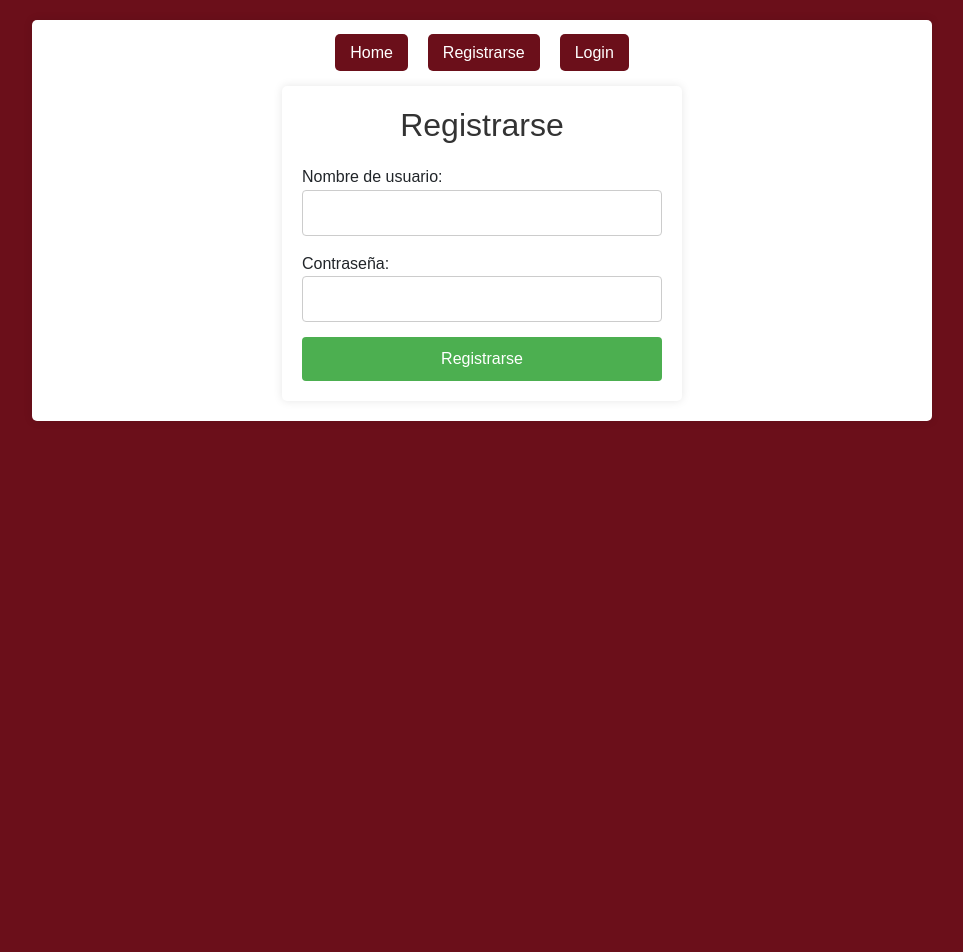
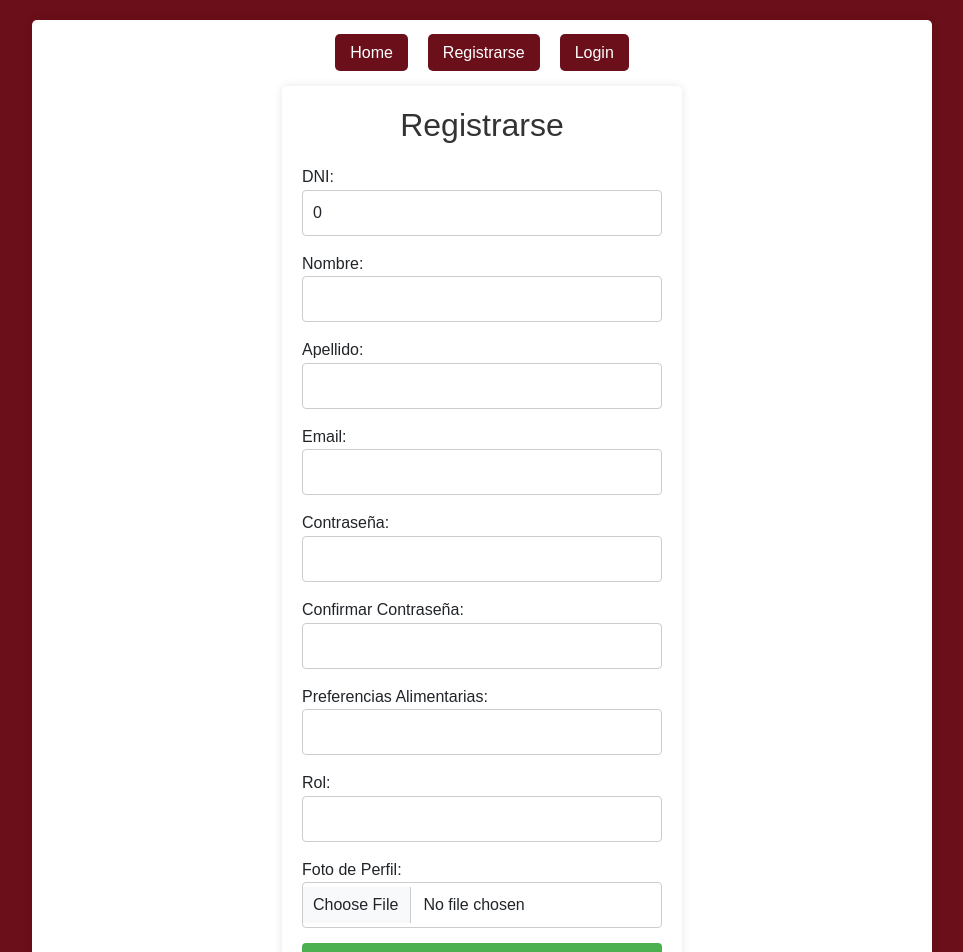
Before and after one commit to marceat/QueComemos, an Angular app in the folder src/Angular/: page /registro in a window 1280 px wide. Shown: the top 952 px of the page, without its empty margins (158-1121 px from the left). Before the commit the page ends 800 px from the top, so only its background shows below. Built offline with nearby package versions, Linux system fonts and the light colour scheme.

Commit message:
ajustes de registro

```diff
--- a/src/Angular/components/home/home.component.css
+++ b/src/Angular/components/home/home.component.css
@@ -0,0 +1,44 @@
+.container {
+    max-width: 400px;
+    margin: auto;
+    padding: 20px;
+    border-radius: 5px;
+    box-shadow: 0 0 10px rgba(0,0,0,0.1);
+    background-color: #fff;
+  }
+
+  h2 {
+    text-align: center;
+    margin-bottom: 20px;
+  }
+
+  .form-group {
+    margin-bottom: 15px;
+  }
+
+  .form-control {
+    width: 100%;
+    padding: 10px;
+    font-size: 16px;
+    border: 1px solid #ccc;
+    border-radius: 4px;
+    box-sizing: border-box;
+  }
+
+  .btn {
+    width: 100%;
+    padding: 10px;
+    font-size: 16px;
+    border: none;
+    border-radius: 4px;
+    cursor: pointer;
+  }
+
+  .btn-primary {
+    background-color: #4CAF50;
+    color: white;
+  }
+
+  .btn-primary:hover {
+    background-color: #45a049;
+  }
--- a/src/Angular/components/registro/registro.component.html
+++ b/src/Angular/components/registro/registro.component.html
@@ -2,13 +2,49 @@
   <h2>Registrarse</h2>
   <form (ngSubmit)="onSubmit()">
     <div class="form-group">
-      <label for="username">Nombre de usuario:</label>
-      <input type="text" id="username" [(ngModel)]="username" name="username" class="form-control" required>
+      <label for="dni">DNI:</label>
+      <input type="number" id="dni" [(ngModel)]="dni" name="dni" class="form-control" required>
+    </div>
+    <div class="form-group">
+      <label for="nombre">Nombre:</label>
+      <input type="text" id="nombre" [(ngModel)]="nombre" name="nombre" class="form-control" required>
+    </div>
+    <div class="form-group">
+      <label for="apellido">Apellido:</label>
+      <input type="text" id="apellido" [(ngModel)]="apellido" name="apellido" class="form-control" required>
+    </div>
+    <div class="form-group">
+      <label for="email">Email:</label>
+      <input type="email" id="email" [(ngModel)]="email" name="email" class="form-control" required>
     </div>
     <div class="form-group">
       <label for="password">Contraseña:</label>
       <input type="password" id="password" [(ngModel)]="password" name="password" class="form-control" required>
     </div>
+    <div class="form-group">
+      <label for="confirmPassword">Confirmar Contraseña:</label>
+      <input type="password" id="confirmPassword" [(ngModel)]="confirmPassword" name="confirmPassword" class="form-control" required>
+    </div>
+    <div class="form-group">
+      <label for="preferenciasAlimentarias">Preferencias Alimentarias:</label>
+      <select id="preferenciasAlimentarias" [(ngModel)]="preferenciasAlimentarias" name="preferenciasAlimentarias" class="form-control" required>
+        <option value="vegano">Vegano</option>
+        <option value="vegetariano">Vegetariano</option>
+        <option value="sin restricciones">Sin restricciones</option>
+      </select>
+    </div>
+    <div class="form-group">
+      <label for="rol">Rol:</label>
+      <select id="rol" [(ngModel)]="rol" name="rol" class="form-control" required>
+        <option value="usuario comun">Usuario Común</option>
+        <option value="administrador general">Administrador General</option>
+        <option value="responsable de turno">Responsable de Turno</option>
+      </select>
+    </div>
+    <div class="form-group">
+      <label for="fotoPerfil">Foto de Perfil:</label>
+      <input type="file" id="fotoPerfil" (change)="onFileSelected($event)" class="form-control">
+    </div>
     <button type="submit" class="btn btn-primary">Registrarse</button>
   </form>
 </div>
--- a/src/Angular/components/registro/registro.component.ts
+++ b/src/Angular/components/registro/registro.component.ts
@@ -1,24 +1,68 @@
 import { Component } from '@angular/core';
-import { HttpClientModule, HttpClient } from '@angular/common/http';
+import { HttpClient } from '@angular/common/http';
 import { Router } from '@angular/router';
-import { FormsModule } from '@angular/forms'; // debo importar FormsModule
+import { FormsModule } from '@angular/forms';
 
 @Component({
   selector: 'app-registro',
   standalone: true,
   templateUrl: './registro.component.html',
   styleUrls: ['./registro.component.css'],
-  imports: [HttpClientModule, FormsModule] // Incluir FormsModule acá
+  imports: [FormsModule]
 })
 export class RegistroComponent {
-  username: string = '';
+  dni: number = 0;
+  nombre: string = '';
+  apellido: string = '';
+  email: string = '';
   password: string = '';
+  confirmPassword: string = '';
+  preferenciasAlimentarias: string = '';
+  rol: string = '';
+  fotoPerfil: File | null = null;
 
   constructor(private http: HttpClient, private router: Router) {}
 
+  onFileSelected(event: any) {
+    this.fotoPerfil = event.target.files[0];
+  }
+
   onSubmit() {
-    this.http.post('/api/registro', { username: this.username, password: this.password }).subscribe(response => {
-      this.router.navigate(['/login']);
-    });
+    if (this.password !== this.confirmPassword) {
+      alert("Las contraseñas no coinciden.");
+      return;
+    }
+
+    const usuario = {
+      dni: this.dni,
+      nombre: this.nombre,
+      apellido: this.apellido,
+      email: this.email,
+      contraseña: this.password,
+      preferenciasAlimentarias: this.preferenciasAlimentarias,
+      rol: this.rol,
+      fotoPerfil: this.fotoPerfil ? this.fotoPerfil.name : ''
+    };
+
+    const formData = new FormData();
+    formData.append('usuario', new Blob([JSON.stringify(usuario)], { type: 'application/json' }));
+    if (this.fotoPerfil) {
+      formData.append('fotoPerfil', this.fotoPerfil, this.fotoPerfil.name);
+    }
+
+    this.http.post('/api/usuario/agregar', formData)
+      .subscribe(
+        (response: any) => {
+          alert("Registro exitoso: " + response.message);
+          this.router.navigate(['/login']);
+        },
+        error => {
+          if (error.error && error.error.message) {
+            alert("Error en el registro: " + error.error.message);
+          } else {
+            alert("Error en el registro: " + error.message);
+          }
+        }
+      );
   }
 }
```
Also changed, not shown: 1 other file (tests, documents, lock files or other folders).
